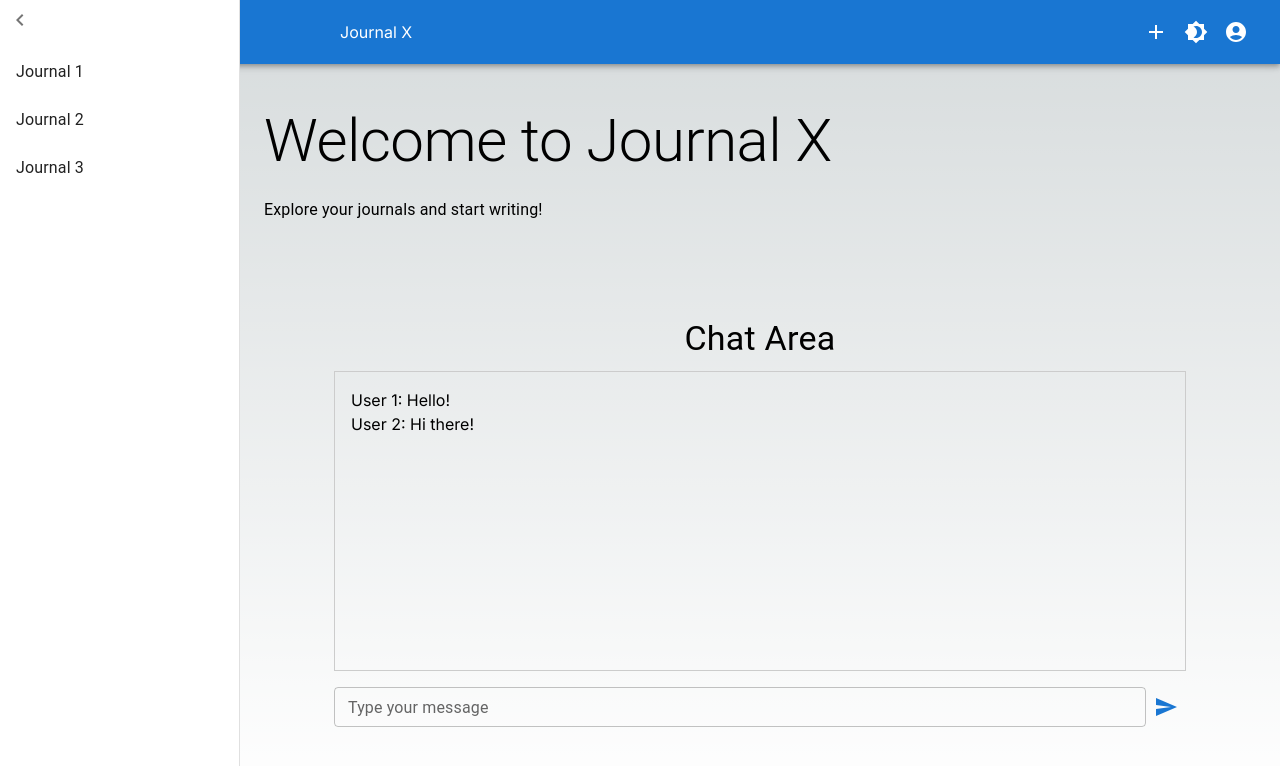
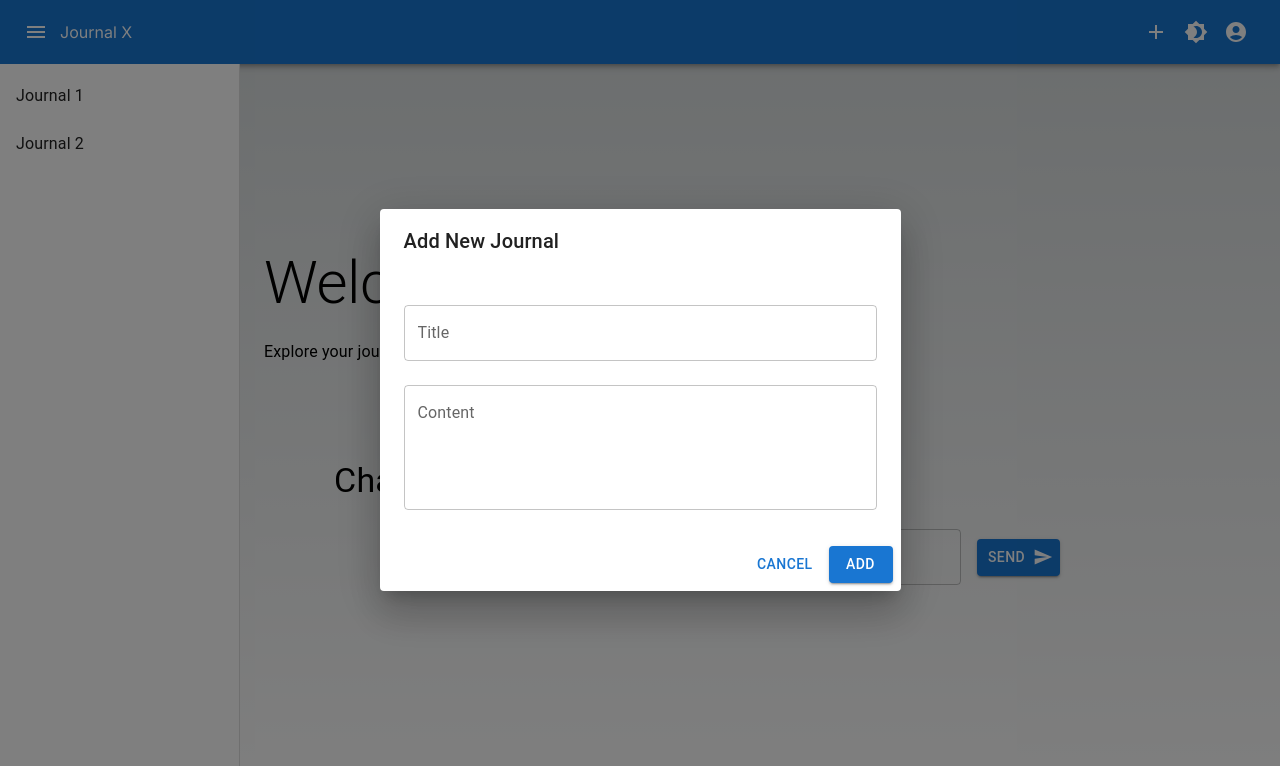
Before and after one commit to ivancliff029/journalx, a Next.js app: page / in a window 1280 px wide. Both pictures are taken after a click on the button 1156 px from the left and 32 px from the top of the page. Shown: the top 766 px of the page. Built offline with nearby package versions, Linux system fonts and the light colour scheme.

Commit message:
Genesis: Setting up UI

```diff
--- /dev/null
+++ b/src/app/components/AddJorunalForm.tsx
@@ -0,0 +1,54 @@
+import React, { useState } from 'react';
+import { Box, Button, TextField, Dialog, DialogActions, DialogContent, DialogTitle } from '@mui/material';
+
+interface AddJournalFormProps {
+  open: boolean;
+  onClose: () => void;
+  onAdd: (title: string, content: string) => void;
+}
+
+const AddJournalForm: React.FC<AddJournalFormProps> = ({ open, onClose, onAdd }) => {
+  const [title, setTitle] = useState('');
+  const [content, setContent] = useState('');
+
+  const handleSubmit = () => {
+    onAdd(title, content);
+    setTitle('');
+    setContent('');
+    onClose();
+  };
+
+  return (
+    <Dialog open={open} onClose={onClose}>
+      <DialogTitle>Add New Journal</DialogTitle>
+      <DialogContent>
+        <Box component="form" sx={{ mt: 2 }}>
+          <TextField
+            label="Title"
+            fullWidth
+            value={title}
+            onChange={(e) => setTitle(e.target.value)}
+            margin="normal"
+          />
+          <TextField
+            label="Content"
+            fullWidth
+            multiline
+            rows={4}
+            value={content}
+            onChange={(e) => setContent(e.target.value)}
+            margin="normal"
+          />
+        </Box>
+      </DialogContent>
+      <DialogActions>
+        <Button onClick={onClose}>Cancel</Button>
+        <Button onClick={handleSubmit} variant="contained" color="primary">
+          Add
+        </Button>
+      </DialogActions>
+    </Dialog>
+  );
+};
+
+export default AddJournalForm;
--- a/src/app/components/Chat.tsx
+++ b/src/app/components/Chat.tsx
@@ -1,34 +1,29 @@
 import React from 'react';
-import { Container, Box, Typography, TextField, IconButton } from '@mui/material';
+import { Container, Box, Typography, TextField, Button } from '@mui/material';
 import SendIcon from '@mui/icons-material/Send';
 
 const Chat = () => {
   return (
     <Container maxWidth="md">
-      <Box my={4} display="flex" flexDirection="column" alignItems="center">
+      <Box my={4}>
         <Typography variant="h4" component="h1" gutterBottom>
           Chat Area
         </Typography>
-        {/* Chat messages display area */}
-        {/* Replace this with your actual chat messages component */}
-        <Box width="100%" minHeight="300px" border="1px solid #ccc" p={2} mb={2}>
-          {/* Sample chat messages */}
-          <div>User 1: Hello!</div>
-          <div>User 2: Hi there!</div>
-        </Box>
-
-        {/* Message input and send button */}
-        <Box width="100%" display="flex" alignItems="center">
-          <TextField
-            fullWidth
-            label="Type your message"
-            variant="outlined"
-            size="small"
-            // Add necessary props or state for handling input
-          />
-          <IconButton color="primary" aria-label="send message">
-            <SendIcon />
-          </IconButton>
+        <Box sx={{ display: 'flex', flexDirection: 'column', alignItems: 'center' }}>
+          <Box sx={{ width: '100%', maxWidth: 600 }}>
+            {/* Chat messages can be added here */}
+            <Box sx={{ mt: 2, display: 'flex', alignItems: 'center' }}>
+              <TextField
+                fullWidth
+                variant="outlined"
+                placeholder="Type a message"
+                sx={{ mr: 2 }}
+              />
+              <Button variant="contained" color="primary" endIcon={<SendIcon />}>
+                Send
+              </Button>
+            </Box>
+          </Box>
         </Box>
       </Box>
     </Container>
--- a/src/app/components/Navbar.tsx
+++ b/src/app/components/Navbar.tsx
@@ -1,5 +1,5 @@
 "use client";
-import React from 'react';
+import React, { useState } from 'react';
 import AppBar from '@mui/material/AppBar';
 import Toolbar from '@mui/material/Toolbar';
 import IconButton from '@mui/material/IconButton';
@@ -9,12 +9,15 @@ import Brightness4Icon from '@mui/icons-material/Brightness4';
 import AccountCircleIcon from '@mui/icons-material/AccountCircle';
 import MenuItem from '@mui/material/MenuItem';
 import Menu from '@mui/material/Menu';
-import Button from '@mui/material/Button';
-import Sidebar from './Sidebar';
+import AddJournalForm from './AddJorunalForm';
 
-const Navbar = () => {
-  const [anchorEl, setAnchorEl] = React.useState<null | HTMLElement>(null);
-  const [sidebarOpen, setSidebarOpen] = React.useState(true);
+interface NavbarProps {
+  toggleSidebar: () => void;
+}
+
+const Navbar: React.FC<NavbarProps> = ({ toggleSidebar }) => {
+  const [anchorEl, setAnchorEl] = useState<null | HTMLElement>(null);
+  const [dialogOpen, setDialogOpen] = useState(false); // State for dialog
 
   const handleMenu = (event: React.MouseEvent<HTMLElement>) => {
     setAnchorEl(event.currentTarget);
@@ -24,20 +27,30 @@ const Navbar = () => {
     setAnchorEl(null);
   };
 
-  const toggleSidebar = () => {
-    setSidebarOpen(!sidebarOpen);
+  const handleDialogOpen = () => {
+    setDialogOpen(true);
+  };
+
+  const handleDialogClose = () => {
+    setDialogOpen(false);
+  };
+
+  const handleAddJournal = (title: string, content: string) => {
+    // Handle adding the journal (e.g., update state or make API call)
+    console.log('New Journal:', { title, content });
   };
 
   return (
+    <>
       <AppBar position="static">
         <Toolbar>
           <IconButton size="large" edge="start" color="inherit" aria-label="menu" onClick={toggleSidebar}>
             <MenuIcon />
           </IconButton>
-        <div style={{ flexGrow: 1, zIndex: 1, marginLeft: '280px' }}> {/* Ensure title is in front */}
+          <div style={{ flexGrow: 1, zIndex: 1 }}> {/* Ensure title is in front */}
             <div className="navbar-title">Journal X</div>
           </div>
-        <IconButton color="inherit">
+          <IconButton color="inherit" onClick={handleDialogOpen}> {/* Open dialog on click */}
             <AddIcon />
           </IconButton>
           <IconButton color="inherit">
@@ -56,8 +69,13 @@ const Navbar = () => {
             <MenuItem onClick={handleClose}>Logout</MenuItem>
           </Menu>
         </Toolbar>
-      <Sidebar open={sidebarOpen} onClose={toggleSidebar} />
       </AppBar>
+      <AddJournalForm
+        open={dialogOpen}
+        onClose={handleDialogClose}
+        onAdd={handleAddJournal}
+      />
+    </>
   );
 };
 
--- a/src/app/components/Sidebar.tsx
+++ b/src/app/components/Sidebar.tsx
@@ -1,47 +1,34 @@
 import React from 'react';
-import Drawer from '@mui/material/Drawer';
-import List from '@mui/material/List';
-import ListItem from '@mui/material/ListItem';
-import ListItemText from '@mui/material/ListItemText';
-import IconButton from '@mui/material/IconButton';
-import ChevronLeftIcon from '@mui/icons-material/ChevronLeft';
+import { Drawer, List, ListItem, ListItemText, Box } from '@mui/material';
 
 interface SidebarProps {
   open: boolean;
-  onClose: () => void;
 }
 
-const Sidebar: React.FC<SidebarProps> = ({ open, onClose }) => {
+const Sidebar: React.FC<SidebarProps> = ({ open }) => {
   return (
     <Drawer
       variant="persistent"
-      anchor="left"
       open={open}
       sx={{
-        width: '240px',
-        flexShrink: 0,
         '& .MuiDrawer-paper': {
+          top: '64px', // Adjust based on the height of the Navbar
           width: '240px',
         },
       }}
     >
-      <div>
-        <IconButton onClick={onClose}>
-          <ChevronLeftIcon />
-        </IconButton>
-      </div>
+      <Box sx={{ width: 240 }}>
         <List>
+          {/* List items for previous journals can be added here */}
           <ListItem button>
             <ListItemText primary="Journal 1" />
           </ListItem>
           <ListItem button>
             <ListItemText primary="Journal 2" />
           </ListItem>
-        <ListItem button>
-          <ListItemText primary="Journal 3" />
-        </ListItem>
-        {/* Add more journals dynamically */}
+          {/* Add more ListItems as needed */}
         </List>
+      </Box>
     </Drawer>
   );
 };
--- a/src/app/page.tsx
+++ b/src/app/page.tsx
@@ -1,19 +1,38 @@
-import React from 'react';
+"use client";
+import React, { useState } from 'react';
 import Navbar from './components/Navbar';
 import Sidebar from './components/Sidebar';
 import Container from '@mui/material/Container';
 import Box from '@mui/material/Box';
 import Typography from '@mui/material/Typography';
-import Button from '@mui/material/Button';
 import Chat from './components/Chat'; // Import the Chat component
 
 const LandingPage = () => {
+  const [sidebarOpen, setSidebarOpen] = useState(true);
+
+  const toggleSidebar = () => {
+    setSidebarOpen(!sidebarOpen);
+  };
+
   return (
     <Box sx={{ display: 'flex', flexDirection: 'column', minHeight: '100vh' }}>
-      <Navbar />
-      <Box sx={{ flex: 1, display: 'flex', flexDirection: 'column', justifyContent: 'center', marginLeft: '240px' }}>
+      <Navbar toggleSidebar={toggleSidebar} />
+      <Box sx={{ display: 'flex', flex: 1 }}>
+        <Sidebar open={sidebarOpen} />
+        <Box
+          sx={{
+            flex: 1,
+            display: 'flex',
+            flexDirection: 'column',
+            justifyContent: 'center',
+            marginLeft: sidebarOpen ? '240px' : '0px',
+            transition: 'margin-left 0.3s',
+          }}
+        >
           <Container sx={{ p: 3 }}>
-          <Typography variant="h2" gutterBottom>Welcome to Journal X</Typography>
+            <Typography variant="h2" gutterBottom>
+              Welcome to Journal X
+            </Typography>
             <Typography variant="body1" paragraph>
               Explore your journals and start writing!
             </Typography>
@@ -23,6 +42,7 @@ const LandingPage = () => {
           </Container>
         </Box>
       </Box>
+    </Box>
   );
 };
 
```
Also changed, not shown: 1 other file (tests, documents, lock files or other folders). Lines whose indentation alone changed are shown as unchanged.
